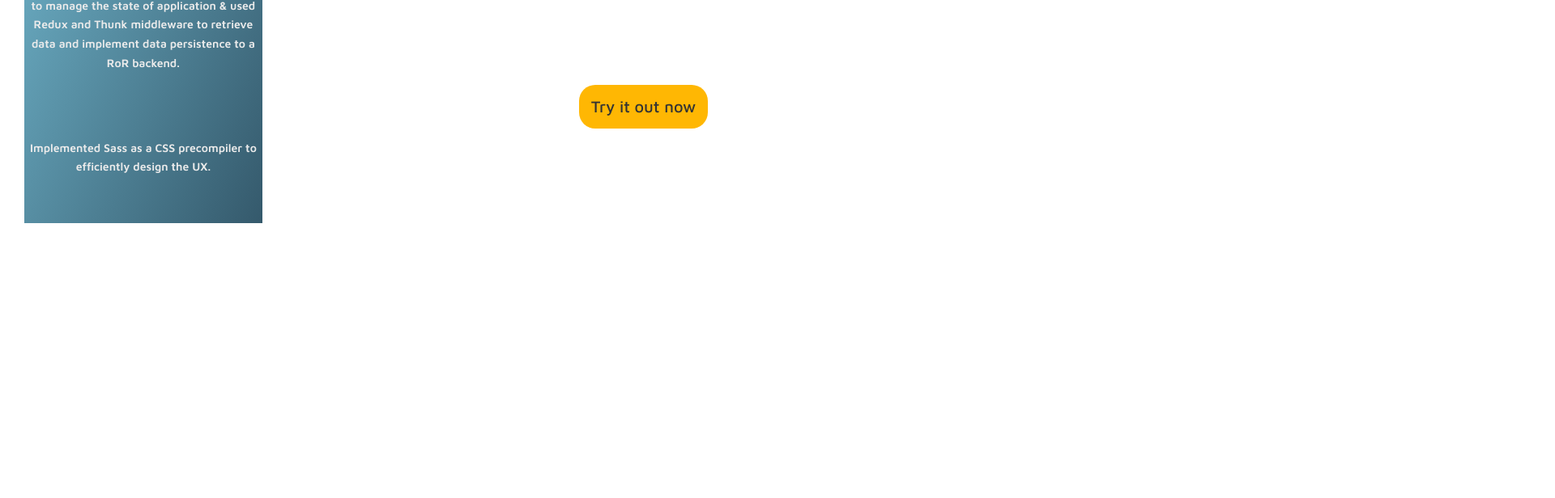
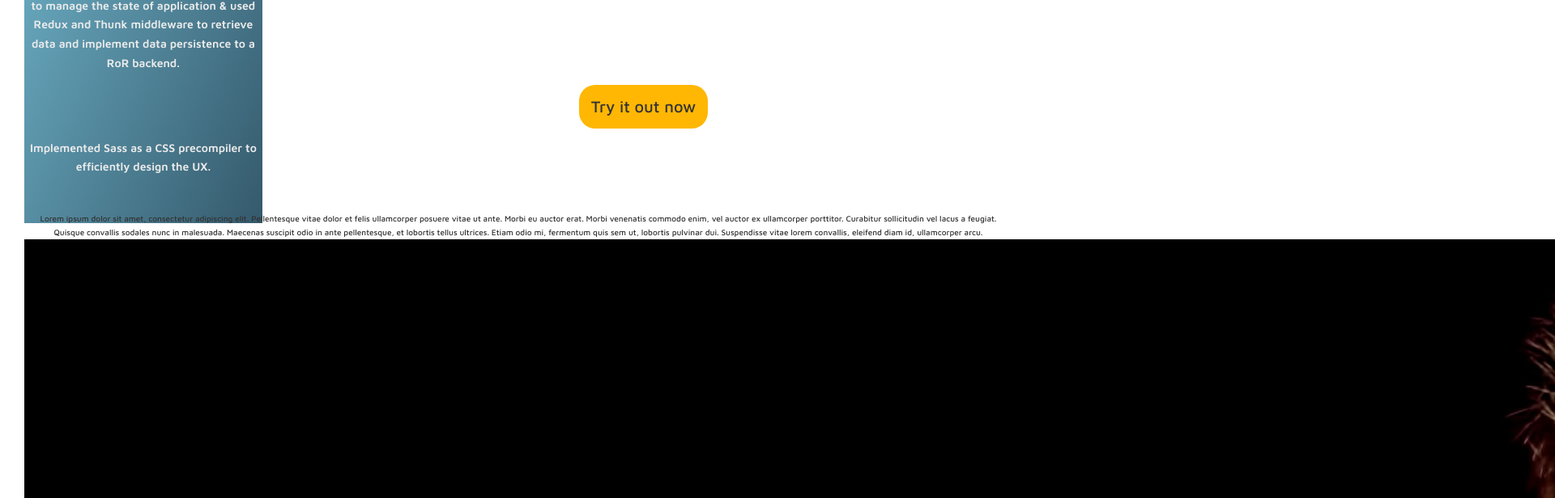
Before and after one commit to jordan-romero/habitual-frontend, a React (Create React App) app: page / in a window 1280 px wide. Shown: the part 2181-2797 px from the top of the page at 81% size, 1920 px wide, since content can reach past the window. Before the commit the page ends 2473 px from the top, so only its background shows below. Built offline with nearby package versions, Linux system fonts and the light colour scheme; no server answers.

Commit message:
successfully wires up stories component in home

```diff
--- a/src/containers/Home.js
+++ b/src/containers/Home.js
@@ -4,6 +4,7 @@ import { connect } from 'react-redux'
 import Header from '../components/Header'
 import Features from '../components/Features'
 import Demo from '../components/Demo'
+import Stories from '../components/Stories'
 
 class Home extends Component {
 
@@ -17,6 +18,7 @@ class Home extends Component {
                 <Header history={this.props.history}/>
                 <Features />
                 <Demo />
+                <Stories />
             </div>
         )
     }
```
